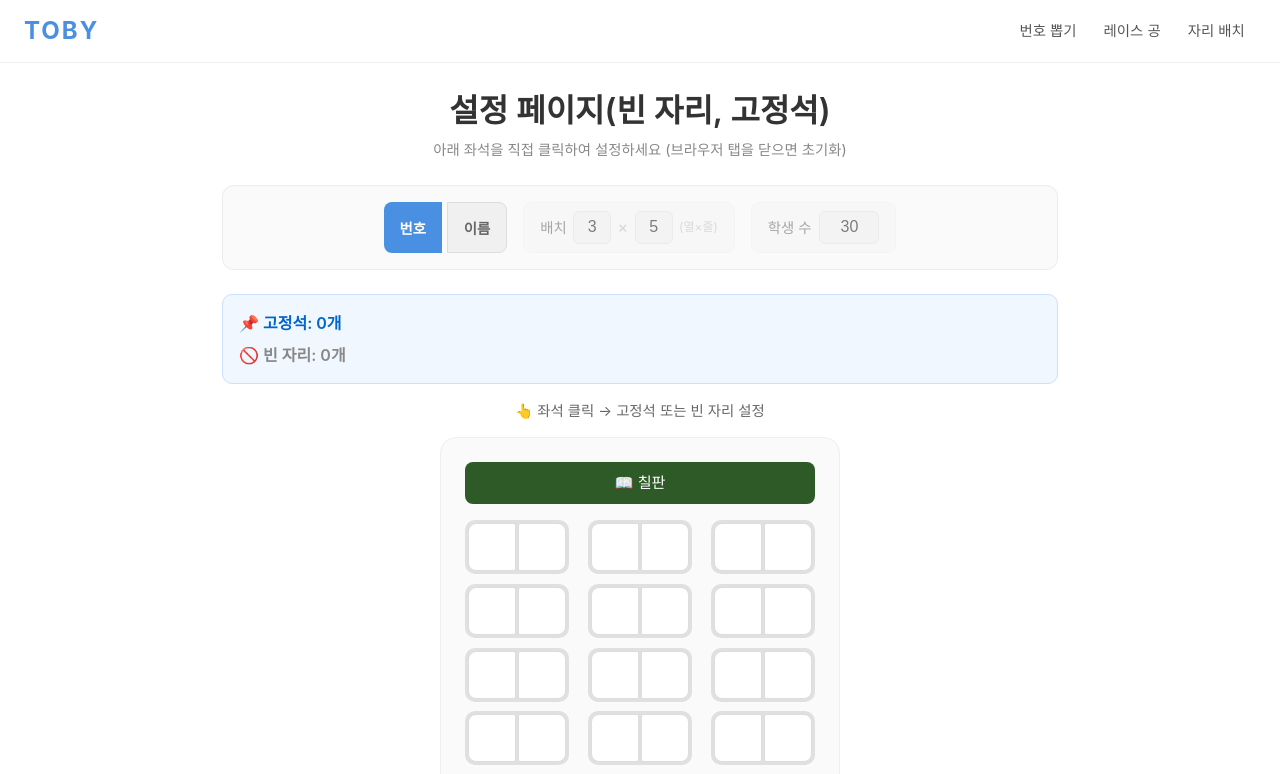
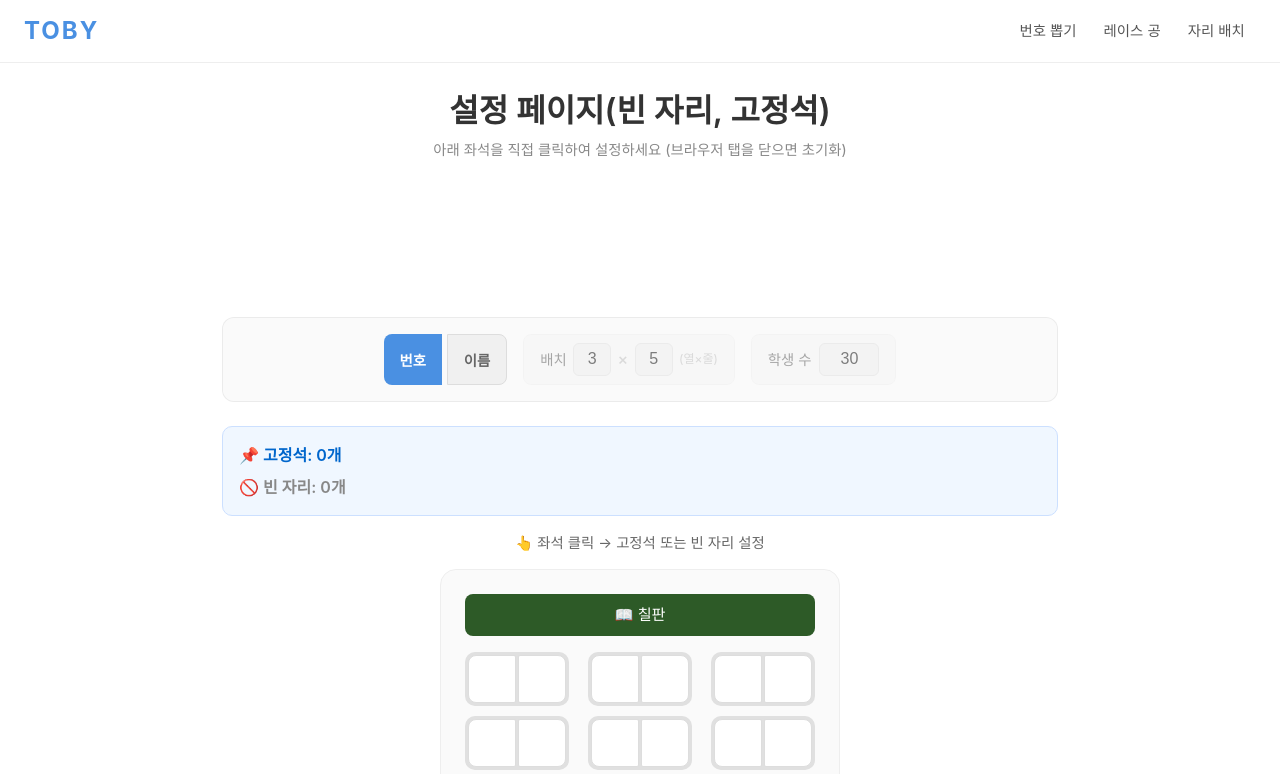
Before and after one commit to Moorisong/miki-labs, a React (Vite) app in the folder apps/toby/: page /toby/seat/settings in a window 1280 px wide. Shown: the top 774 px of the page. Built offline with nearby package versions, Linux system fonts and the light colour scheme.

Commit message:
feat(toby): 메인 및 자리배치/설정 페이지의 AdFit 광고 배너 위치를 콘텐츠 상단으로 조정

```diff
--- a/apps/toby/src/routes/Home.tsx
+++ b/apps/toby/src/routes/Home.tsx
@@ -68,10 +68,19 @@ const Home: React.FC = () => {
                 </p>
             </div>
 
+            {/* 광고 배너 */}
+            <div style={{ marginTop: '3em', width: '100%', display: 'flex', justifyContent: 'center' }}>
+                <KakaoAdfit
+                    unit={ADFIT_UNITS.MAIN_BANNER}
+                    width={ADFIT_SIZES.BANNER_320x100.width}
+                    height={ADFIT_SIZES.BANNER_320x100.height}
+                />
+            </div>
+
             {/* 도구 카드들 */}
             <div style={{
                 display: 'grid',
-                marginTop: '4em',
+                marginTop: '3em',
                 gridTemplateColumns: 'repeat(auto-fit, minmax(280px, 1fr))',
                 gap: '1.5rem',
                 width: '100%',
@@ -149,13 +158,8 @@ const Home: React.FC = () => {
                 ))}
             </div>
 
-            {/* 광고 및 묘록 배너 */}
+            {/* 묘록 배너 */}
             <div style={{ marginTop: '7rem', width: '100%', display: 'flex', flexDirection: 'column', gap: '2rem', alignItems: 'center' }}>
-                <KakaoAdfit
-                    unit={ADFIT_UNITS.MAIN_BANNER}
-                    width={ADFIT_SIZES.BANNER_320x100.width}
-                    height={ADFIT_SIZES.BANNER_320x100.height}
-                />
                 <MyorokBanner />
             </div>
 
--- a/apps/toby/src/routes/SeatRandom.tsx
+++ b/apps/toby/src/routes/SeatRandom.tsx
@@ -329,6 +329,15 @@ const SeatRandom: React.FC = () => {
                     <p style={{ color: '#667', marginTop: '0.6rem', fontSize: '1rem', fontWeight: '500' }}>
                         학생들의 자리를 랜덤으로 배치합니다
                     </p>
+                </div>
+
+                {/* 광고 배너 */}
+                <div style={{ marginBottom: '2rem', display: 'flex', justifyContent: 'center' }}>
+                    <KakaoAdfit
+                        unit={ADFIT_UNITS.MAIN_BANNER}
+                        width={ADFIT_SIZES.BANNER_320x100.width}
+                        height={ADFIT_SIZES.BANNER_320x100.height}
+                    />
                 </div>
 
                 {/* 설정 영역 */}
@@ -791,11 +800,6 @@ const SeatRandom: React.FC = () => {
                 </div>
 
                 <div style={{ marginTop: '3rem', marginBottom: '3rem', display: 'flex', flexDirection: 'column', gap: '2rem', alignItems: 'center' }}>
-                    <KakaoAdfit
-                        unit={ADFIT_UNITS.MAIN_BANNER}
-                        width={ADFIT_SIZES.BANNER_320x100.width}
-                        height={ADFIT_SIZES.BANNER_320x100.height}
-                    />
                     <MyorokBanner />
                 </div>
             </div>
--- a/apps/toby/src/routes/SeatSettings.tsx
+++ b/apps/toby/src/routes/SeatSettings.tsx
@@ -1,6 +1,7 @@
 import React, { useState, useEffect } from 'react';
 import { Link } from 'react-router-dom';
 import Header from '../components/Header';
+import KakaoAdfit, { ADFIT_UNITS, ADFIT_SIZES } from '../components/KakaoAdFit';
 
 type SeatMode = 'number' | 'name';
 
@@ -178,6 +179,15 @@ const SeatSettings: React.FC = () => {
                     <p style={{ color: '#888', marginTop: '0.3rem', fontSize: '0.9rem' }}>
                         아래 좌석을 직접 클릭하여 설정하세요 (브라우저 탭을 닫으면 초기화)
                     </p>
+                </div>
+
+                {/* 광고 배너 */}
+                <div style={{ marginBottom: '2rem', display: 'flex', justifyContent: 'center' }}>
+                    <KakaoAdfit
+                        unit={ADFIT_UNITS.MAIN_BANNER}
+                        width={ADFIT_SIZES.BANNER_320x100.width}
+                        height={ADFIT_SIZES.BANNER_320x100.height}
+                    />
                 </div>
 
                 {/* 기본 설정 */}
```
